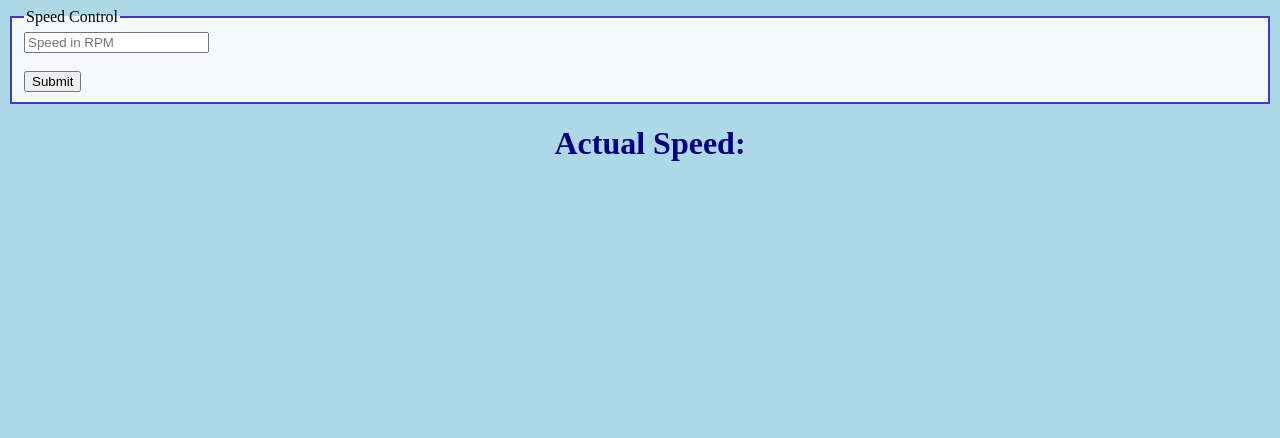
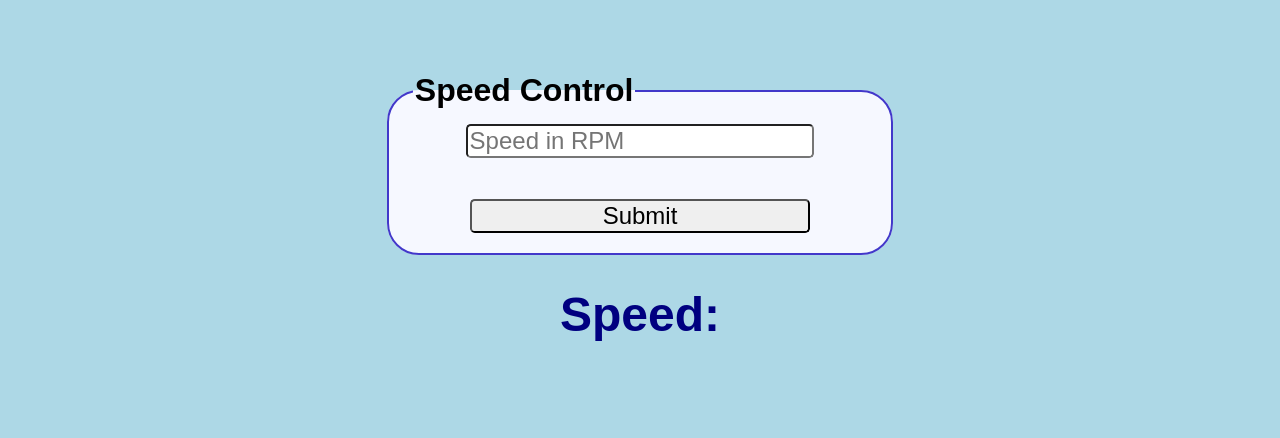
Before and after one commit to PedroOtavioMalagutti/Squadrone, a PHP site: page / in a window 1280 px wide. Shown: the top 438 px of the page. Run offline with PHP 8.4, Linux system fonts and the light colour scheme.

Commit message:
CSS first attempt

```diff
--- a/index.html
+++ b/index.html
@@ -6,8 +6,8 @@
         <link rel="stylesheet" href="style.css">
     </head>
     <body>
-
       <form method="post">
+        <center>
         <fieldset style="background: #f6f8ff; border: 2px solid #4238ca;">
           <legend>Speed Control</legend>
           <input type="text" name="speed" placeholder="Speed in RPM"><br /><br />
@@ -15,10 +15,9 @@
 
         </fieldset>
       </form>
-
       <center>
       <h1>
-        Actual Speed: <br />
+        Speed: <br />
       </h1>
     </body>
 </html>
--- a/style.css
+++ b/style.css
@@ -1,8 +1,23 @@
 body {
     background-color: lightblue;
+    padding: 5%;
+    font-family: sans-serif;
 }
 
 h1 {
     color: navy;
-    margin-left: 20px;
+    font-size: 3rem;
 }
+
+fieldset {
+    font-size: 2rem;
+    font-weight: bolder;
+    border-radius: 1em;
+    width: 40%;
+}
+
+input, button {
+    font-size: 1.5rem;
+    width: 75%;
+    border-radius: .2em;
+}
```
Also changed, not shown: 3 other files.
